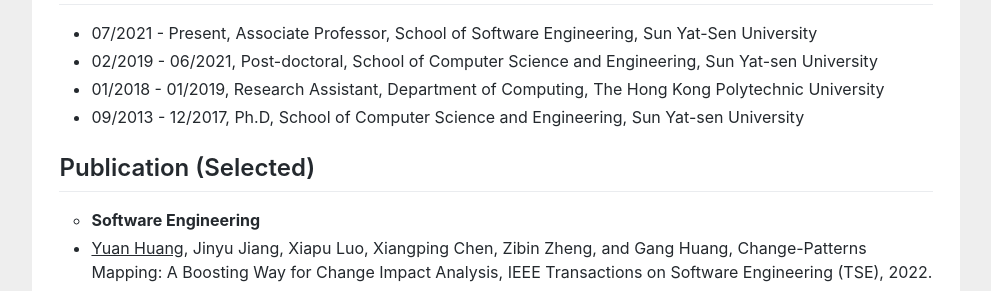
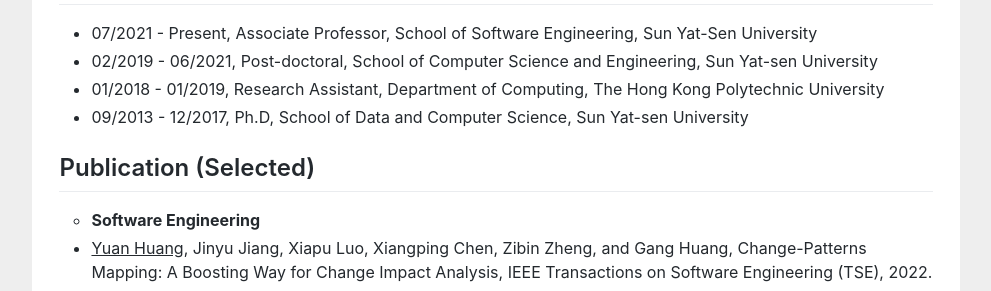
Before and after one commit to huangyuan-hy/huangyuan-hy.github.io, a Jekyll site: the page index.html, which Jekyll copies as it is, in a window 1280 px wide and 900 px high, scrolled down 462 px. Shown: the part 153-444 px from the top of the window, without its empty margins (144-1135 px from the left). Built offline with Jekyll 4.4.1, drawn with Linux system fonts in a browser that asks for light colours.

Commit message:
Update index.html

```diff
--- a/index.html
+++ b/index.html
@@ -76,7 +76,7 @@ gtag('config', 'UA-158965281-1');
 						<li>07/2021 - Present,  Associate Professor, School of Software Engineering, Sun Yat-Sen University</li>
 						<li>02/2019 - 06/2021,  Post-doctoral, School of Computer Science and Engineering, Sun Yat-sen University</li>
 						<li>01/2018 - 01/2019,  Research Assistant, Department of Computing, The Hong Kong Polytechnic University</li>
-						<li>09/2013 - 12/2017,  Ph.D, School of Computer Science and Engineering, Sun Yat-sen University</li>
+						<li>09/2013 - 12/2017,  Ph.D, School of Data and Computer Science, Sun Yat-sen University</li>
 					</ul>
 
 
```
